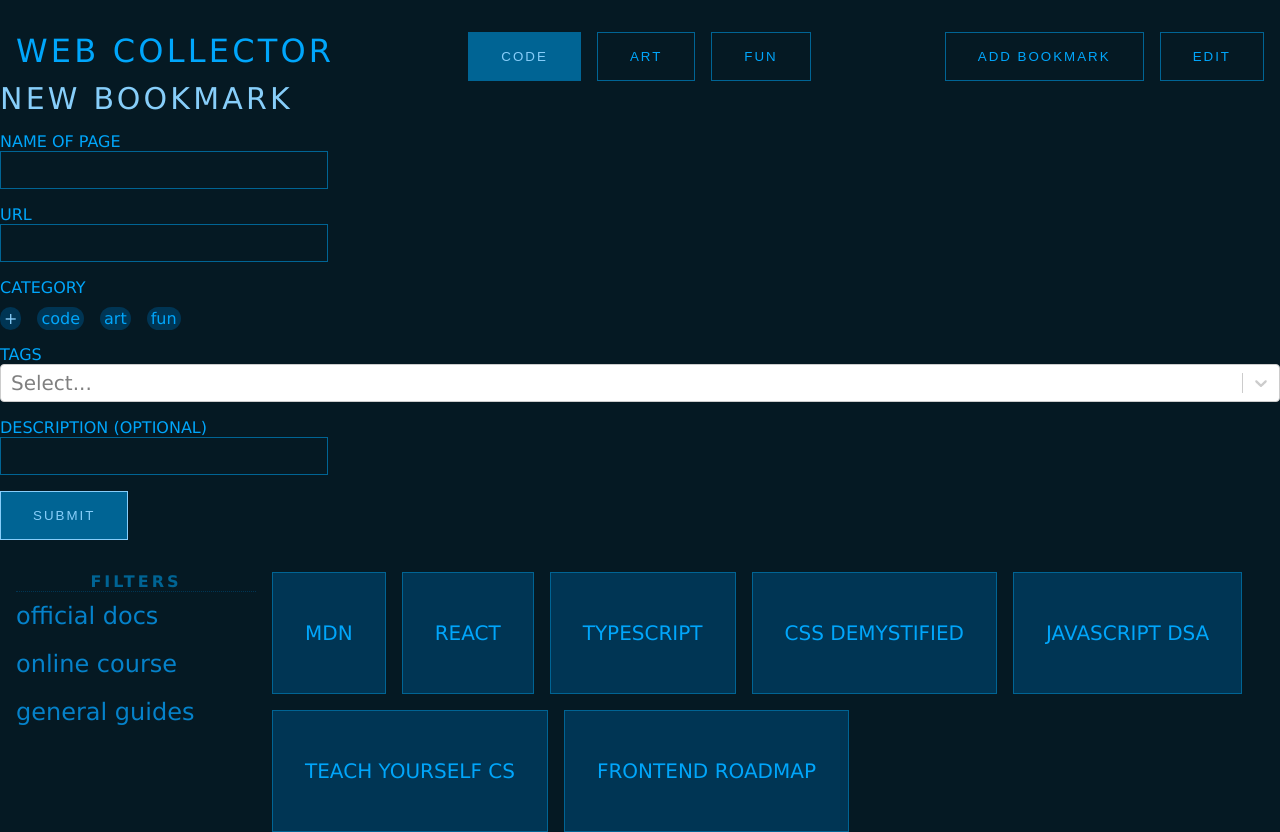
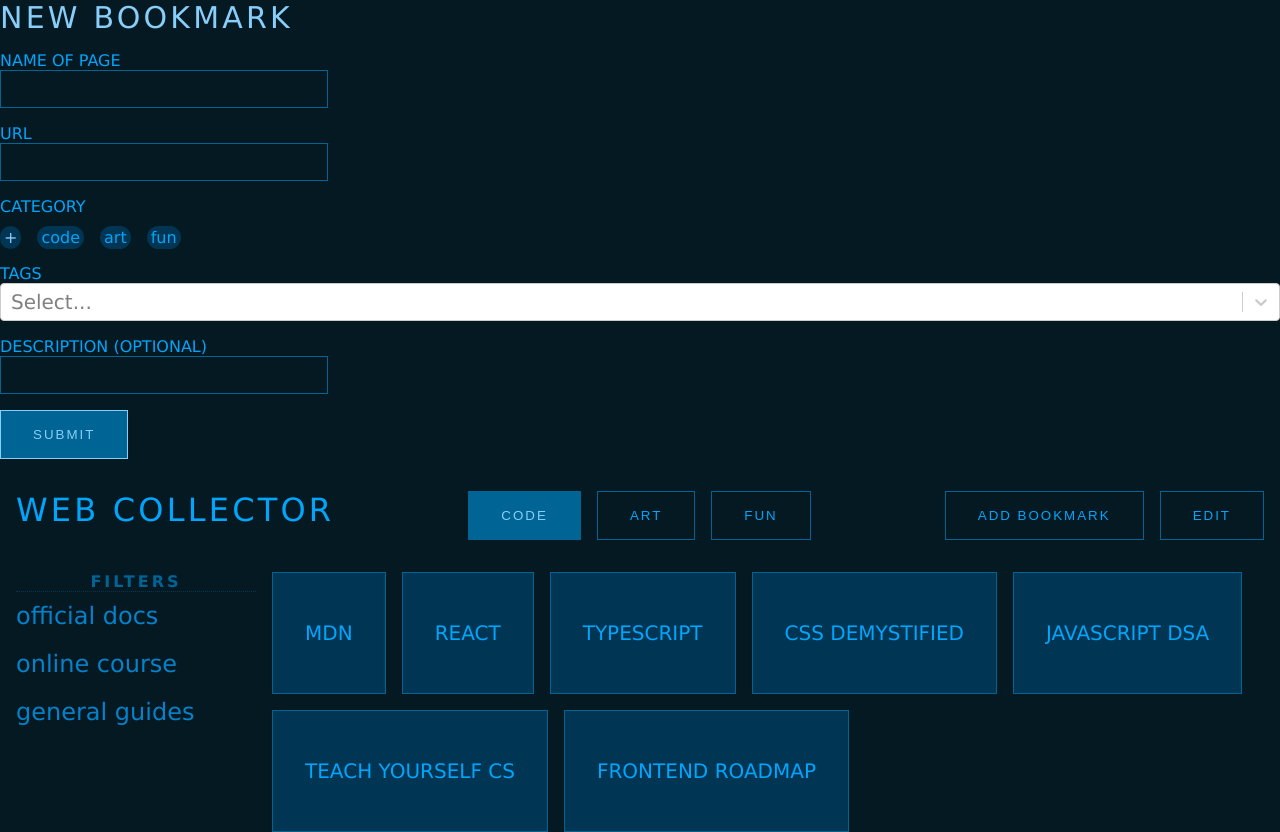
Before and after one commit to mistyb01/web-collector, a React (Create React App) app: page /add in a window 1280 px wide. Built offline with nearby package versions, Linux system fonts and the light colour scheme.

Commit message:
changed Link type name to BookmarkType. Router setup in App.tsx

```diff
--- a/src/@types/app.ts
+++ b/src/@types/app.ts
@@ -1,6 +1,6 @@
 export type TestType = string;
 
-export type Link = {
+export type BookmarkType = {
     id: number,
     name: string,
     url: string,
--- a/src/AddBookmark.tsx
+++ b/src/AddBookmark.tsx
@@ -1,12 +1,12 @@
 import React, { FormEvent, ReactEventHandler, useState }  from 'react';
-import { Link } from './@types/app';
+import { BookmarkType } from './@types/app';
 import Creatable from 'react-select/creatable';
 var uniqid = require('uniqid');
 
 interface Props {
     handleAddToBookmarks: Function;
     categoryList: string[];
-    bookmarkData: Link[];
+    bookmarkData: BookmarkType[];
 }
 
 export const AddBookmark: React.FC<Props> = (props: Props) => {
@@ -24,7 +24,7 @@ export const AddBookmark: React.FC<Props> = (props: Props) => {
 
     function submitBookmark(e: FormEvent<HTMLFormElement>) {
         e.preventDefault();
-        const newBookmark:Link = {
+        const newBookmark:BookmarkType = {
             id: uniqid(),
             name: name,
             url: url,
--- a/src/App.tsx
+++ b/src/App.tsx
@@ -1,6 +1,6 @@
 import React, { useState, useEffect } from 'react';
 import { FC } from 'react';
-import { Link } from './@types/app';
+import { BookmarkType } from './@types/app';
 import Bookmarks from './Bookmarks';
 import Categories from './Categories';
 import Tags from './Tags';
@@ -8,7 +8,7 @@ import AddBookmark from './AddBookmark';
 import mockData from './data/static-data';
 import { useLocalStorage } from 'usehooks-ts';
 import EditMode from './edit-mode/EditMode';
-import { BrowserRouter as Router, Route, Routes} from 'react-router-dom';
+import { BrowserRouter as Router, Route, Routes, Link} from 'react-router-dom';
 
 const App:FC = () => {
 
@@ -40,30 +40,20 @@ const App:FC = () => {
   // that simply updates bookmarkData with the new array it was given?
   // so the add, edit and delete functions can be moved and not passed as a prop?
 
-  function handleAddToBookmarks(newData:Link) {
+  function handleAddToBookmarks(newData:BookmarkType) {
     setBookmarkData([...bookmarkData, newData]);
   }
 
 
-  function updateBookmarkData(newData:Link[]) {
+  function updateBookmarkData(newData:BookmarkType[]) {
     setBookmarkData(newData);
   }
 
-  type TParams = {handleAddToBookmarks: Function, categoryList: string[], bookmarkData: Link[]}
+  type TParams = {handleAddToBookmarks: Function, categoryList: string[], bookmarkData: BookmarkType[]}
 
   return (
-    <div className="app">
-
-       <header>
-          <h1 className="header-logo">web collector</h1>
-          <Categories categoryList={categoryList} category={category} handleCategoryChange={handleCategoryChange}/>
-          <div className="header-buttons horizontal-space">
-              <button className="header__button" onClick={() => setShowAddBookmark(!showAddBookmark)}>add bookmark</button>
-              <button className="header__button" onClick={() => setEditMode(true)}>edit</button>
-          </div>
-        </header>
-        <Router>
-          <Routes>
+    <Router>
+         <Routes>
           <Route path='/add'
             element={
               <AddBookmark
@@ -71,7 +61,17 @@ const App:FC = () => {
                 categoryList={categoryList}
                 bookmarkData={bookmarkData}/>}/>
           </Routes>
-        </Router>
+    <div className="app">
+
+       <header>
+          <h1 className="header-logo">web collector</h1>
+          <Categories categoryList={categoryList} category={category} handleCategoryChange={handleCategoryChange}/>
+          <div className="header-buttons horizontal-space">
+              <Link to='/add'><button className="header__button">add bookmark</button></Link>
+              <button className="header__button" onClick={() => setEditMode(true)}>edit</button>
+          </div>
+        </header>
+
       {/* {showAddBookmark ?
           <main className="form-container">
             <AddBookmark handleAddToBookmarks={handleAddToBookmarks} closeForm={() => setShowAddBookmark(false)} categoryList={categoryList} bookmarkData={bookmarkData}/>
@@ -91,6 +91,8 @@ const App:FC = () => {
           </div>
         </main>
     </div>
+    </Router>
+
   );
 }
 
--- a/src/Bookmarks.tsx
+++ b/src/Bookmarks.tsx
@@ -1,9 +1,9 @@
 import React  from 'react';
-import { Link } from './@types/app';
+import { BookmarkType } from './@types/app';
 var uniqid = require('uniqid');
 
 interface Props {
-  bookmarkData: Link[],
+  bookmarkData: BookmarkType[],
   category: string,
   tag: string
 }
--- a/src/Tags.tsx
+++ b/src/Tags.tsx
@@ -1,9 +1,9 @@
 import React, { ReactEventHandler }  from 'react';
-import { Link } from './@types/app';
+import { BookmarkType } from './@types/app';
 var uniqid = require('uniqid');
 
 interface Props {
-    bookmarkData: Link[],
+    bookmarkData: BookmarkType[],
     category: string,
     tag: string,
     handleTagChange: ReactEventHandler
--- a/src/data/static-data.ts
+++ b/src/data/static-data.ts
@@ -1,7 +1,7 @@
-import { Link } from '../@types/app';
+import { BookmarkType } from '../@types/app';
 var uniqid = require('uniqid');
 
-const mockData: Link[] = [
+const mockData: BookmarkType[] = [
     {id: uniqid(), name: "mdn", url: "https://developer.mozilla.org/en-US/", description:"", category: "code", tag: "official docs"},
     {id: uniqid(), name: "react", url: "https://reactjs.org/docs/hello-world.html", description:"",  category: "code", tag: "official docs"},
     {id: uniqid(), name: "typescript", url: "https://www.typescriptlang.org/docs/", description:"", category: "code", tag: "official docs"},
--- a/src/edit-mode/EditBookmarks.tsx
+++ b/src/edit-mode/EditBookmarks.tsx
@@ -1,10 +1,10 @@
 import React, { useState, useEffect } from 'react';
-import { Link } from '../@types/app';
+import { BookmarkType } from '../@types/app';
 import Select from 'react-select';
 import EditorRow from './EditorRow';
 
 interface Props {
-  bookmarkData: Link[],
+  bookmarkData: BookmarkType[],
   categoryList: string[],
   updateBookmarkData: Function
 }
@@ -18,7 +18,7 @@ export const EditBookmarks: React.FC<Props> = (props) => {
         filteredBookmarks = filteredBookmarks.filter(bookmark => bookmark.category === selectedCategory);
     }
 
-    function handleEditBookmarks(newValues:Link) {
+    function handleEditBookmarks(newValues:BookmarkType) {
         const editingBookmark = props.bookmarkData.find(element => element.id === newValues.id);
         if (editingBookmark) {
             editingBookmark.name = newValues.name;
--- a/src/edit-mode/EditCategories.tsx
+++ b/src/edit-mode/EditCategories.tsx
@@ -1,5 +1,4 @@
 import React, {useState}  from 'react';
-import { Link } from '../@types/app';
 import EditBookmarks from './EditBookmarks';
 
 interface Props {
--- a/src/edit-mode/EditMode.tsx
+++ b/src/edit-mode/EditMode.tsx
@@ -1,11 +1,11 @@
 import React, {useState}  from 'react';
-import { Link } from '../@types/app';
+import { BookmarkType } from '../@types/app';
 import EditBookmarks from './EditBookmarks';
 import EditCategories from './EditCategories';
 import EditTags from './EditTags';
 
 interface Props {
-    bookmarkData: Link[],
+    bookmarkData: BookmarkType[],
     updateBookmarkData: Function,
     categoryList: string[],
 }
--- a/src/edit-mode/EditTags.tsx
+++ b/src/edit-mode/EditTags.tsx
@@ -1,5 +1,4 @@
 import React, {useState}  from 'react';
-import { Link } from '../@types/app';
 import EditBookmarks from './EditBookmarks';
 
 interface Props {
--- a/src/edit-mode/EditorRow.tsx
+++ b/src/edit-mode/EditorRow.tsx
@@ -1,5 +1,4 @@
 import React, {useState, useEffect}  from 'react';
-import { Link } from '../@types/app';
 import EditBookmarks from './EditBookmarks';
 
 interface Props {
```
